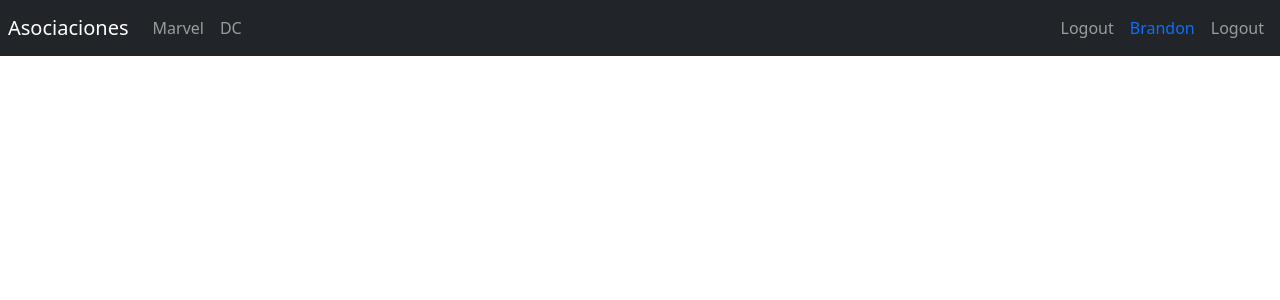
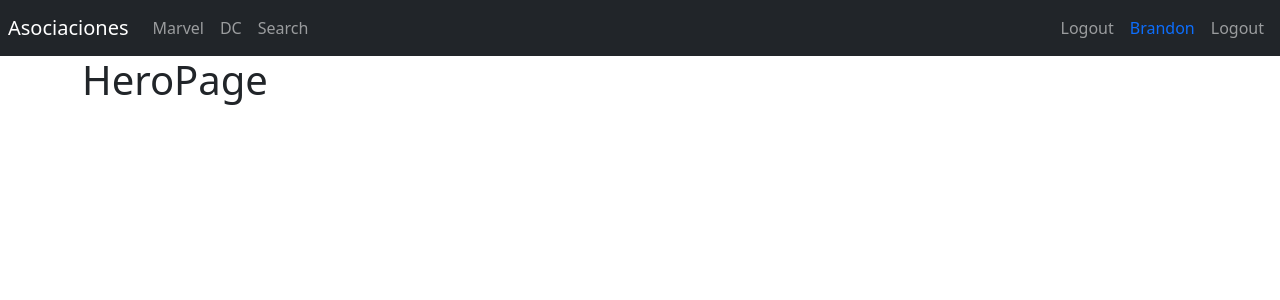
Before and after one commit to BrandonSGC/react-hereos-spa, a React (Vite) app: page /hero in a window 1280 px wide. Shown: the top 300 px of the page. Built offline with nearby package versions, Linux system fonts and the light colour scheme.

Commit message:
Creando nuevas rutas

```diff
--- a/src/heroes/index.js
+++ b/src/heroes/index.js
@@ -1 +1,2 @@
 export * from './pages';
+export * from './routes/HeroesRoutes.jsx';
--- /dev/null
+++ b/src/heroes/pages/HeroPage.jsx
@@ -0,0 +1,8 @@
+
+export const HeroPage = () => {
+  return (
+    <>
+      <h1>HeroPage</h1>
+    </>
+  )
+}
--- /dev/null
+++ b/src/heroes/pages/SearchPage.jsx
@@ -0,0 +1,8 @@
+
+export const SearchPage = () => {
+  return (
+    <>
+      <h1>SearchPage</h1>
+    </>
+  )
+}
--- a/src/heroes/pages/index.js
+++ b/src/heroes/pages/index.js
@@ -1,2 +1,4 @@
 export * from './DcPage';
 export * from './MarvelPage';
+export * from './SearchPage';
+export * from './HeroPage';
--- /dev/null
+++ b/src/heroes/routes/HeroesRoutes.jsx
@@ -0,0 +1,24 @@
+import { Navigate, Route, Routes } from "react-router-dom";
+import { Navbar } from "../../ui";
+import { DcPage, HeroPage, MarvelPage, SearchPage } from "../pages";
+
+export const HeroesRoutes = () => {
+  return (
+    <>
+      <Navbar />
+
+      <div className="container">
+        <Routes>
+          <Route path="/marvel" element={<MarvelPage />} />
+          <Route path="/dc" element={<DcPage />} />
+
+          <Route path="/search" element={<SearchPage />} />
+          <Route path="/hero" element={<HeroPage />} />
+
+          {/* Ruta por default */}
+          <Route path="/" element={<Navigate to="/marvel" />} />
+        </Routes>
+      </div>
+    </>
+  );
+};
--- a/src/router/AppRouter.jsx
+++ b/src/router/AppRouter.jsx
@@ -1,21 +1,18 @@
-import { Navigate, Route, Routes } from "react-router-dom";
+import { Route, Routes } from "react-router-dom";
 
-import { MarvelPage, DcPage } from "../heroes";
+import { HeroesRoutes } from "../heroes";
 import { LoginPage } from "../auth";
-import { Navbar } from "../ui";
 
 export const AppRouter = () => {
   return (
     <>
-      <Navbar />
       <Routes>
-        <Route path="/marvel" element={<MarvelPage />} />
-        <Route path="/dc" element={<DcPage />} />
 
         <Route path="/login" element={<LoginPage />} />
 
-        {/* Ruta por default */}
-        <Route path="/" element={<Navigate to="/marvel" />} />
+        <Route path="/*" element={<HeroesRoutes />} />
+
+
       </Routes>
     </>
   );
--- a/src/ui/components/Navbar.jsx
+++ b/src/ui/components/Navbar.jsx
@@ -10,21 +10,24 @@ export const Navbar = () => {
       <div className="navbar-collapse">
         <div className="navbar-nav">
           <NavLink
-            className={({ isActive }) =>
-              `nav-item nav-link ${isActive ? "active" : ""}`
-            }
+            className={({ isActive }) => `nav-item nav-link ${isActive ? "active" : ""}`}
             to="/marvel"
           >
             Marvel
           </NavLink>
 
           <NavLink
-            className={({ isActive }) =>
-              `nav-item nav-link ${isActive ? "active" : ""}`
-            }
+            className={({ isActive }) => `nav-item nav-link ${isActive ? "active" : ""}`}
             to="/dc"
           >
             DC
+          </NavLink>
+
+          <NavLink
+            className={({ isActive }) => `nav-item nav-link ${isActive ? "active" : ""}`}
+            to="/search"
+          >
+            Search
           </NavLink>
         </div>
       </div>
```
